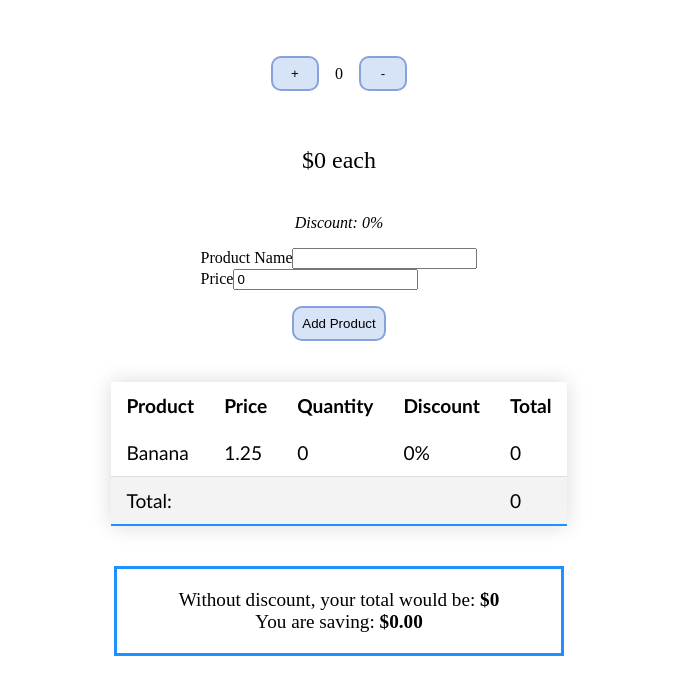
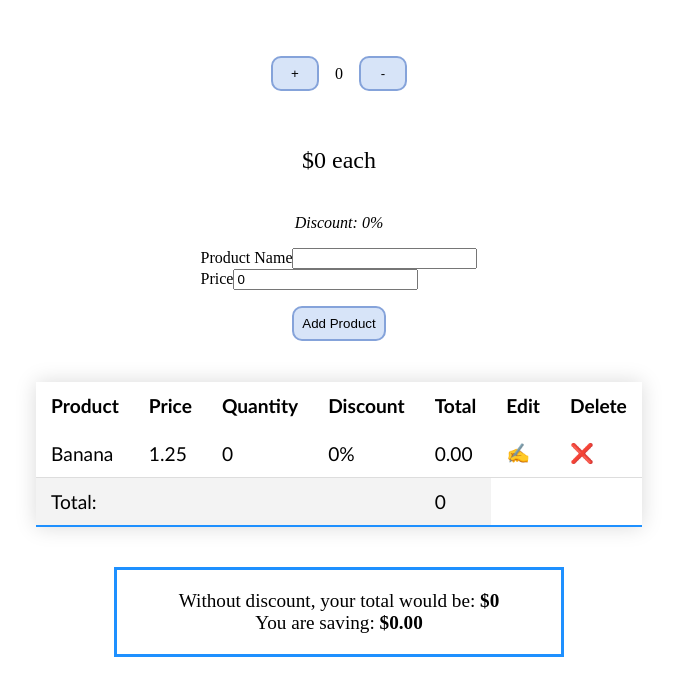
Before and after one commit to Perezgascon/3.5-unidirectional-data-flow-hw, a React (Create React App) app: page / in a window 1280 px wide. Both pictures are taken after a click on the button "Add Product". Shown: the top 696 px of the page, without its empty margins (301-978 px from the left). Built offline with nearby package versions, Linux system fonts and the light colour scheme.

Commit message:
new committ

```diff
--- a/src/Components/Card.js
+++ b/src/Components/Card.js
@@ -35,8 +35,9 @@ export default function Card() {
         <div className={styles.price}><p>${ctx.price} each</p></div>
         <div className={styles.discount}>{`Discount: ${ctx.discount}%`}</div>
         <div className={styles.form}>
-          <Input value={ctx.name} label='Product Name' onChange={ctx.handlerChangeName} />
-          <Input value={ctx.price} label='Price' onChange={ctx.handlerChangePrice} />
+
+          <Input type="text" id="product-name" name="product-name" value={ctx.name} label="Product Name" onChange={(e) => handleInputChange("name", e.target.value)} />
+          <Input type="number" id="price" name="price" value={ctx.price} label="Price" onChange={(e) => handleInputChange("price", e.target.value)} />
         </div>
         <div>
           <Button label="Add Product" onClick={ctx.handlerAddProduct} />
--- a/src/Components/Input.js
+++ b/src/Components/Input.js
@@ -1,18 +1,19 @@
 import React from 'react'
 
-export default function Input({ value, label, onChange }) {
+export default function Input({ value, label, onChange, type }) {
 
-    const handlerChange = (event) => {
-        onChange(event.target.value);
-    }
+
 
     return (
         <div>
             <label>{label}</label>
             <input
-                onChange={handlerChange}
+
+                type={type}
+
                 value={value}
 
+                onChange={onChange}
             />
         </div>
     )
--- a/src/Components/Product.js
+++ b/src/Components/Product.js
@@ -3,6 +3,8 @@ import Card from './Card'
 import ViewList from './ViewList'
 import Savings from './Savings';
 import { CardProvider } from "../Context/CardContext";
+import { v4 as uuid } from 'uuid';
+
 
 
 function Product() {
@@ -14,6 +16,7 @@ function Product() {
     const [totalPrice, setTotalPrice] = useState(0);
     const [totalPriceNoDisc, setTotalPriceNoDisc] = useState(0);
     const [savings, setSavings] = useState(0);
+    const [list, setList] = useState([]);
 
     const handlerPlus = () => {
         setCount((prevCount) => {
@@ -50,6 +53,7 @@ function Product() {
         const discountedAmount = (price * count) * (discount / 100)
 
         const newItem = {
+            id: uuid(),
             name: name,
             price: price,
             quantity: count,
@@ -61,12 +65,26 @@ function Product() {
         setItems(newList);
         setName('');
         setPrice(0);
+        console.log(newItem);
 
         setTotalPriceNoDisc(prevTotalPriceNoDisc => prevTotalPriceNoDisc + newItem.totalNoDiscount);
         setTotalPrice(prevTotalPrice => prevTotalPrice + newItem.total);
         const calculatedSavings = totalPriceNoDisc + newItem.totalNoDiscount - totalPrice - newItem.total;
         setSavings((calculatedSavings).toFixed(2));
     }
+
+    const handlerDeleteProduct = (id) => {
+        // create a new item list with everything except the item with matching ID
+        const newList = list.filter(item => item.id!== id);
+        setList(newList);
+
+        // update new total
+        // let newTotal = 0;
+        // newList.forEach(item => {
+        //   newTotal += item.quantity * item.price * (100 - item.discount) / 100;
+        // });
+        // setSumTotal(newTotal);
+      }
 
     const ctx = {
         name,
@@ -84,7 +102,7 @@ function Product() {
         <>
             <CardProvider value={ctx}>
                 <Card />
-                <ViewList list={items} totalPrice={totalPrice} />
+                <ViewList list={items} totalPrice={totalPrice} handlerDeleteProduct={handlerDeleteProduct}/>
                 <Savings list={items} totalPriceNoDisc={totalPriceNoDisc} savings={savings} />
             </CardProvider >
         </>
--- a/src/Components/ViewList.js
+++ b/src/Components/ViewList.js
@@ -1,7 +1,7 @@
 import React from 'react'
 import styles from './ViewList.module.css'
 
-export default function ViewList({ list, totalPrice }) {
+export default function ViewList({ list, totalPrice, handlerDeleteProduct }) {
     return (
         <div>
             <table className={styles.table}>
@@ -11,6 +11,8 @@ export default function ViewList({ list, totalPrice }) {
                     <th>Quantity</th>
                     <th>Discount</th>
                     <th>Total</th>
+                    <th>Edit</th>
+                    <th>Delete</th>
                 </thead>
                 <tbody>
                     {
@@ -20,7 +22,9 @@ export default function ViewList({ list, totalPrice }) {
                                 <td>{item.price}</td>
                                 <td>{item.quantity}</td>
                                 <td>{item.discount}%</td>
-                                <td>{item.total}</td>
+                                <td>{item.total.toFixed(2)}</td>
+                                <td>✍️</td>
+                                <td onClick={() => handlerDeleteProduct(item.id)}>❌</td>
                             </tr>
                         ))
                     }
```
Also changed, not shown: src/Context/ModeContext.js (added, +23 -0 lines).
